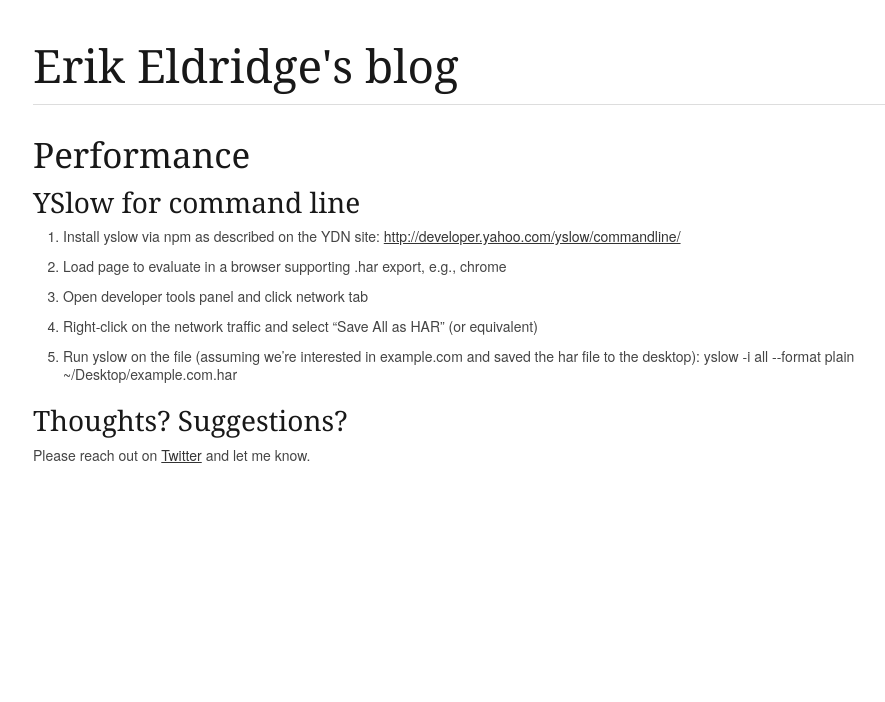
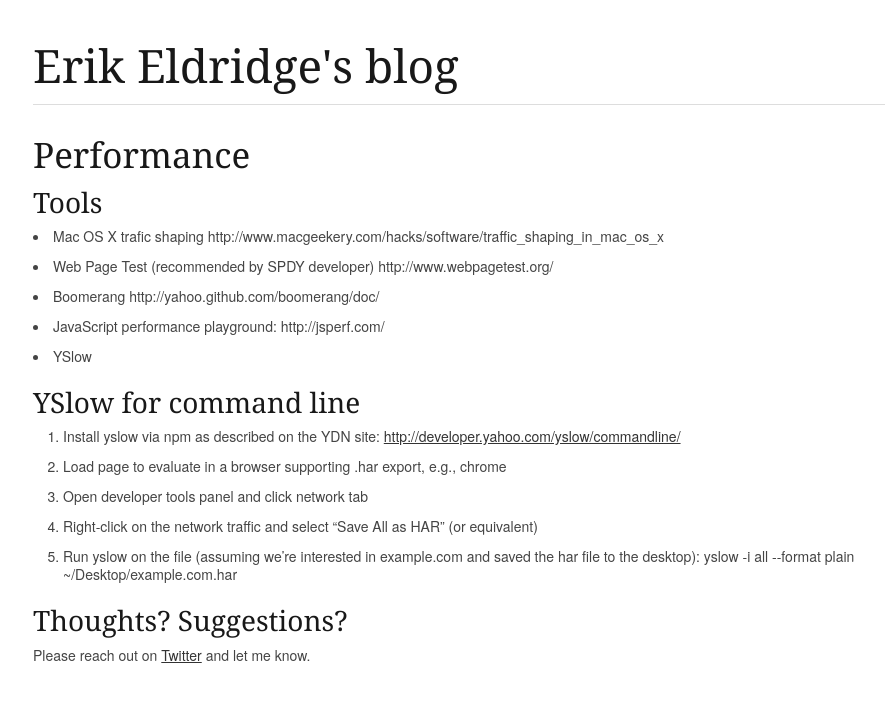
Before and after one commit to erikeldridge/erikeldridge.github.com, a Jekyll site: the page built from _posts/2012-2-22-performance.md, in a window 1280 px wide. Shown: the top 702 px of the page, without its empty margins (137-1022 px from the left). Built offline with Jekyll 4.4.1, drawn with Linux system fonts in a browser that asks for light colours; Markdown is read by kramdown in place of the engine named in the settings; comment, search, counter and statistics services are not loaded.

Commit message:
Add tools section to perf post

```diff
--- a/_posts/2012-2-22-performance.md
+++ b/_posts/2012-2-22-performance.md
@@ -3,6 +3,14 @@ layout: post
 ---
 
 ## Performance
+
+### Tools
+
+* Mac OS X trafic shaping http://www.macgeekery.com/hacks/software/traffic_shaping_in_mac_os_x
+* Web Page Test (recommended by SPDY developer) http://www.webpagetest.org/
+* Boomerang http://yahoo.github.com/boomerang/doc/
+* JavaScript performance playground: http://jsperf.com/
+* YSlow
 
 ### YSlow for command line
 
```
